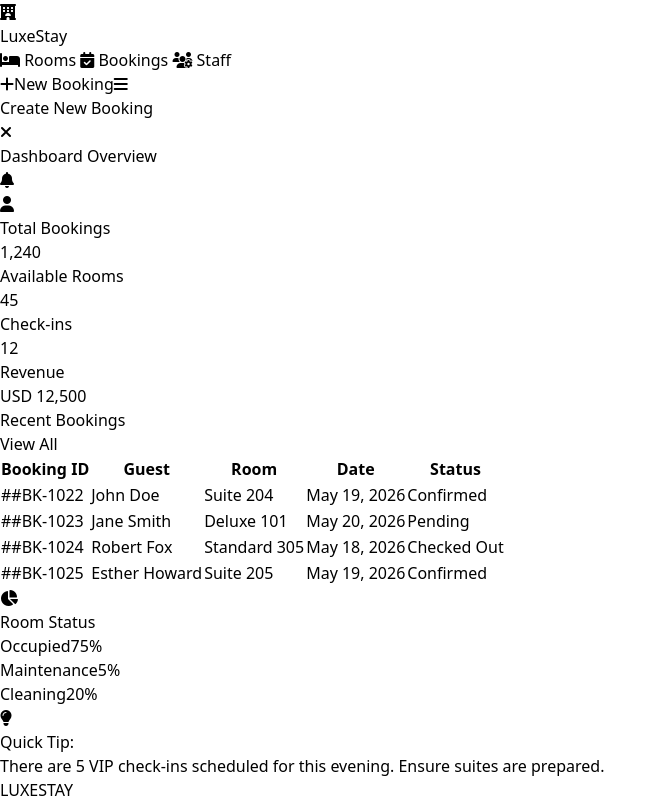
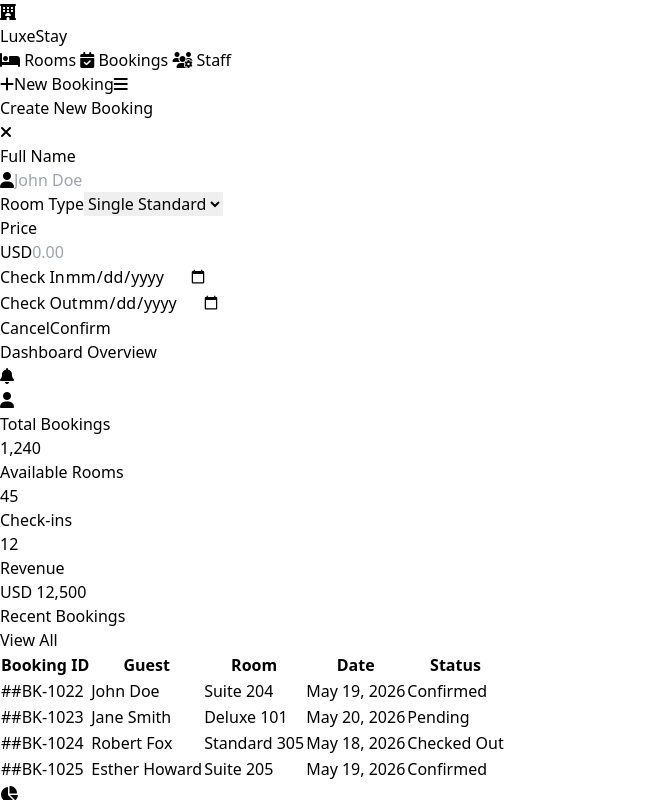
Before and after one commit to TruptiBurde918/hotel-management-v2, an Angular app: page /dashboard in a window 1280 px wide. Both pictures are taken after a click on the button "New Booking". Shown: the top 800 px of the page, without its empty margins (0-667 px from the left). Built offline with nearby package versions, Linux system fonts and the light colour scheme.

Commit message:
Created Booking modal form

```diff
--- /dev/null
+++ b/src/app/main/main/header/booking-modal/booking-modal/booking-modal.html
@@ -0,0 +1,60 @@
+<app-shared-modal
+  [isOpen]="isOpen"
+  title="Create New Booking"
+  (closeExited)="onClose()">
+
+  <form class="space-y-5">
+    <div>
+      <label class="block text-sm font-bold text-gray-700 mb-1.5">Full Name</label>
+      <div class="relative">
+        <i class="fas fa-user absolute left-4 top-3.5 text-gray-400"></i>
+        <input type="text"
+               class="w-full pl-11 pr-4 py-3 bg-gray-50 border border-gray-200 rounded-xl focus:ring-2 focus:ring-blue-500 outline-none"
+               placeholder="John Doe">
+      </div>
+    </div>
+
+    <div class="grid grid-cols-2 gap-4">
+      <div>
+        <label class="block text-sm font-bold text-gray-700 mb-1.5">Room Type</label>
+        <select class="w-full px-4 py-3 bg-gray-50 border border-gray-200 rounded-xl focus:ring-2 focus:ring-blue-500 outline-none">
+          <option>Single Standard</option>
+          <option>Double Deluxe</option>
+          <option>Family Suite</option>
+        </select>
+      </div>
+      <div>
+        <label class="block text-sm font-bold text-gray-700 mb-1.5">Price</label>
+        <div class="relative">
+          <span class="absolute left-4 top-3 text-gray-500 font-bold text-sm">USD</span>
+          <input type="number" class="w-full pl-14 pr-4 py-3 bg-gray-50 border border-gray-200 rounded-xl focus:ring-2 focus:ring-blue-500 outline-none" placeholder="0.00">
+        </div>
+      </div>
+    </div>
+
+    <div class="grid grid-cols-2 gap-4">
+      <div>
+        <label class="block text-sm font-bold text-gray-700 mb-1.5">Check In</label>
+        <input type="date" class="w-full px-4 py-3 bg-gray-50 border border-gray-200 rounded-xl focus:ring-2 focus:ring-blue-500 outline-none">
+      </div>
+      <div>
+        <label class="block text-sm font-bold text-gray-700 mb-1.5">Check Out</label>
+        <input type="date" class="w-full px-4 py-3 bg-gray-50 border border-gray-200 rounded-xl focus:ring-2 focus:ring-blue-500 outline-none">
+      </div>
+    </div>
+
+    <div class="flex gap-3 pt-2">
+      <button type="button"
+              (click)="onClose()"
+              class="flex-1 px-6 py-3 border border-gray-200 text-gray-600 font-bold rounded-xl hover:bg-gray-50 transition-colors">
+        Cancel
+      </button>
+      <button type="submit"
+              (click)="onSubmit()"
+              class="flex-1 px-6 py-3 bg-blue-600 text-white font-bold rounded-xl hover:bg-blue-700 shadow-lg shadow-blue-200 transition-all active:scale-95">
+        Confirm
+      </button>
+    </div>
+  </form>
+
+</app-shared-modal>
--- /dev/null
+++ b/src/app/main/main/header/booking-modal/booking-modal/booking-modal.ts
@@ -0,0 +1,22 @@
+import { Component, EventEmitter, Input, Output } from '@angular/core';
+
+@Component({
+  selector: 'app-booking-modal',
+  standalone: false,
+  templateUrl: './booking-modal.html',
+  styleUrl: './booking-modal.css',
+})
+export class BookingModal {
+  @Input() isOpen= false;
+   @Output() close = new EventEmitter<void>();
+   onClose() {
+    this.close.emit();
+  }
+
+  onSubmit() {
+    // Logic for submitting the booking
+    this.onClose();
+  }
+
+
+}
--- a/src/app/main/main/header/header.html
+++ b/src/app/main/main/header/header.html
@@ -19,10 +19,10 @@
       </nav>
 
       <div class="flex items-center gap-2 md:gap-4">
-        <button (click)="openBookingModal()" class="bg-blue-600 text-white px-4 md:px-6 py-2.5 rounded-full font-bold hover:bg-blue-700 shadow-lg shadow-blue-200 transition-all active:scale-95">
-  <i class="fas fa-plus md:mr-2"></i>
-  <span class="hidden md:inline">New Booking</span>
-</button>
+         <button (click)="openBookingModal()" class="bg-blue-600 text-white px-4 md:px-6 py-2.5 rounded-full font-bold hover:bg-blue-700 shadow-lg shadow-blue-200 transition-all active:scale-95">
+    <i class="fas fa-plus md:mr-2"></i>
+    <span class="hidden md:inline">New Booking</span>
+  </button>
 
 
         <button (click)="toggleMenu()" class="md:hidden p-2 text-gray-600 hover:bg-gray-100 rounded-lg transition-colors focus:outline-none">
@@ -44,8 +44,8 @@
     </div>
   </div>
 </header>
-<app-shared-modal
+
+<app-booking-modal
   [isOpen]="isBookingModalOpen"
-  title="Create New Booking"
-  (closeExited)="isBookingModalOpen = false">
-  </app-shared-modal>
+  (close)="isBookingModalOpen = false">
+</app-booking-modal>
--- a/src/app/main/main/main-module.ts
+++ b/src/app/main/main/main-module.ts
@@ -6,12 +6,14 @@ import { Footer } from './footer/footer';
 import { Header } from './header/header';
 import { Dasboard } from './dasboard/dasboard';
 import { SharedModule } from '../../shared/shared-module';
+import { BookingModal } from './header/booking-modal/booking-modal/booking-modal';
 
 @NgModule({
   declarations: [
     Footer,
     Header,
-    Dasboard
+    Dasboard,
+    BookingModal
   ],
   imports: [
     CommonModule,
```
Also changed, not shown: src/app/main/main/header/booking-modal/booking-modal/booking-modal.css (added), 1 other file (tests, documents, lock files or other folders).
